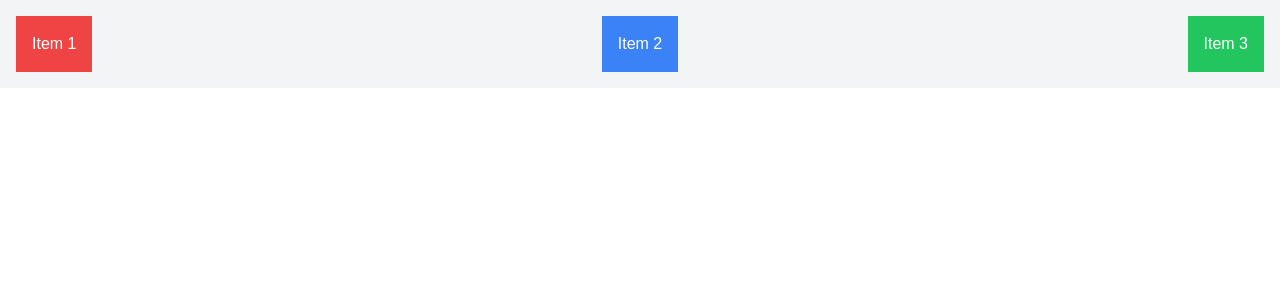
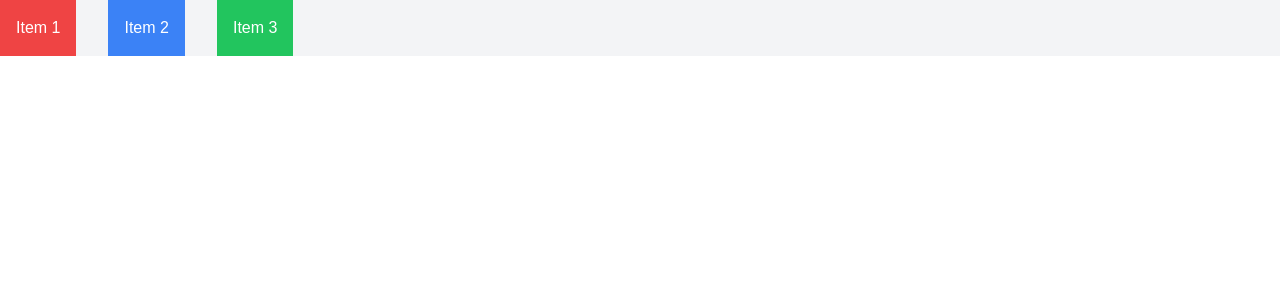
Before and after one commit to GarethPark/gkpmonitor, a Next.js app: page / in a window 1280 px wide. Shown: the top 300 px of the page. Built offline with nearby package versions, Linux system fonts and the light colour scheme.

Commit message:
add spacing

```diff
--- a/app/page.tsx
+++ b/app/page.tsx
@@ -1,7 +1,7 @@
 
 export default function Home() {
   return (
-    <div className="flex justify-between items-center p-4 bg-gray-100">
+    <div className="flex bg-gray-100 space-x-8">
       <div className="bg-red-500 p-4 text-white">Item 1</div>
       <div className="bg-blue-500 p-4 text-white">Item 2</div>
       <div className="bg-green-500 p-4 text-white">Item 3</div>
```
